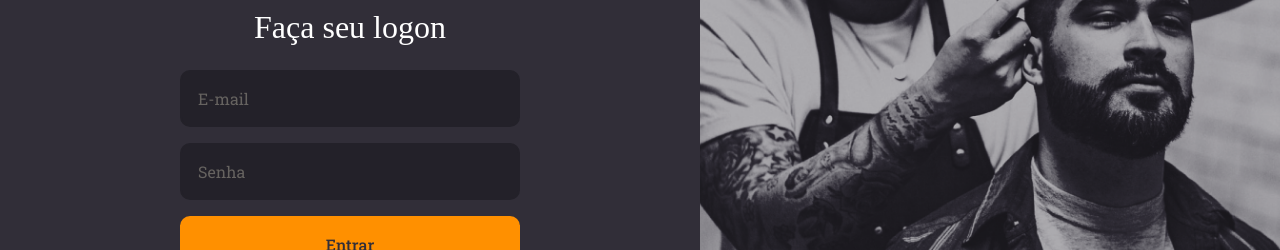
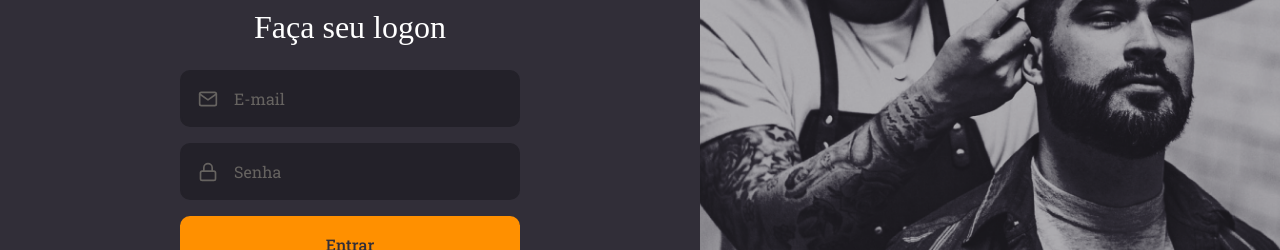
Before and after one commit to icaroperetti/go-barber-web, a React (Create React App) app: page / in a window 1280 px wide. Shown: the part 284-534 px from the top of the page. Built offline with nearby package versions, Linux system fonts and the light colour scheme.

Commit message:
refactor:Moving Button and Input for a separated component

```diff
--- /dev/null
+++ b/src/components/Button/index.tsx
@@ -0,0 +1,12 @@
+import React,{ButtonHTMLAttributes} from 'react'
+import {Container} from './styles';
+
+type ButtonProps = ButtonHTMLAttributes<HTMLButtonElement>
+
+const Button: React.FC <ButtonProps> = ({children,...rest}) => {
+  return(
+      <button {...rest }>{children}</button>
+  )
+}
+
+export default Button;
--- /dev/null
+++ b/src/components/Button/styles.ts
@@ -0,0 +1,5 @@
+import styled from 'styled-components';
+
+export const Container = styled.button`
+
+`;
--- /dev/null
+++ b/src/components/Input/index.tsx
@@ -0,0 +1,18 @@
+import React,{InputHTMLAttributes} from 'react'
+import {IconBaseProps} from 'react-icons'
+import { Container } from './styles';
+
+interface InputProps extends InputHTMLAttributes<HTMLInputElement>{
+  name: string;
+  icon: React.ComponentType<IconBaseProps>;
+}
+const Input: React.FC<InputProps> = ({icon:Icon,...rest}) => {
+  return(
+    <Container>
+    {Icon && <Icon size={20} />}
+    <input {...rest} />
+    </Container>
+  )
+}
+
+export default Input;
--- /dev/null
+++ b/src/components/Input/styles.ts
@@ -0,0 +1,29 @@
+import styled from "styled-components";
+
+export const Container = styled.div`
+  color: #f4ede8;
+  background: #232129;
+  border-radius: 10px;
+  border: 2px solid #232129;
+  padding: 16px;
+  width: 100%;
+  display: flex;
+  align-items: center;
+
+  & + div {
+    margin-top: 16px;
+  }
+
+  input {
+    background: transparent;
+    flex: 1;
+    border: 0;
+    &::placeholder {
+      color: #666360;
+    }
+  }
+  svg {
+    margin-right: 16px;
+    color: #666360;
+  }
+`;
--- a/src/pages/SignIn/index.tsx
+++ b/src/pages/SignIn/index.tsx
@@ -1,7 +1,9 @@
 import React from 'react';
 import logoImg from '../../assets/logo.svg';
-import {FiLogIn } from 'react-icons/fi';
+import {FiLogIn,FiMail,FiLock } from 'react-icons/fi';
 import { Container,Content,Background } from './styles';
+import Button from '../../components/Button';
+import Input from '../../components/Input';
 
 const SignIn: React.FC = () => {
   return (
@@ -10,10 +12,10 @@
         <img src={logoImg} alt="GoBarber" width={230} />
         <form>
           <h1>Faça seu logon</h1>
-          <input placeholder="E-mail" />
+          <Input icon={FiMail} name="email" placeholder="E-mail" />
 
-          <input placeholder="Senha" type="password" />
-          <button type="submit">Entrar</button>
+          <Input icon={FiLock}  name="senha" placeholder="Senha" type="password" />
+          <Button type="submit">Entrar</Button>
           <a href="forgot">Esqueci minha senha</a>
         </form>
         <a href="login">
--- a/src/pages/SignIn/styles.ts
+++ b/src/pages/SignIn/styles.ts
@@ -24,22 +24,7 @@
     h1 {
       margin-bottom: 24px;
     }
-    input {
-      color:#f4ede8;
-      background: #232129;
-      border-radius: 10px;
-      border:2px solid #232129;
-      padding:16px;
-      width: 100%;
 
-      &::placeholder {
-        color:#666360
-      }
-
-      & + input {
-        margin-top:16px;
-      }
-    }
 
     button {
       background: #ff9000;
```
